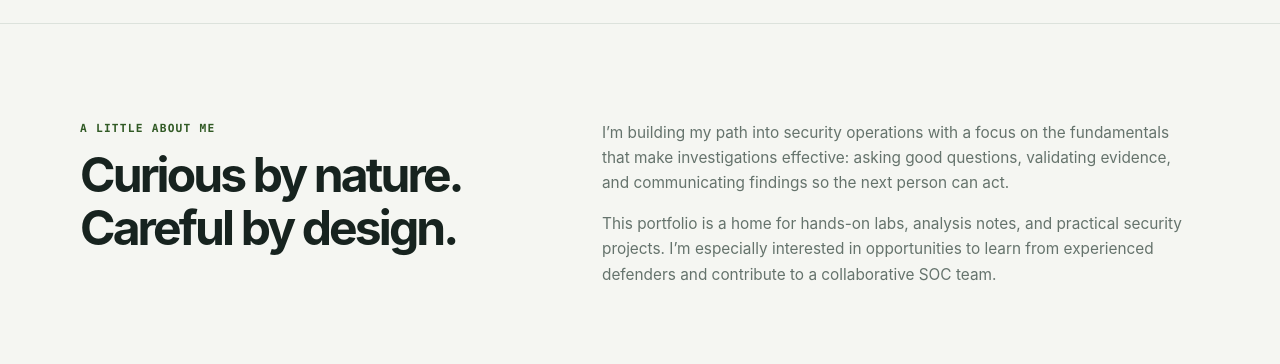
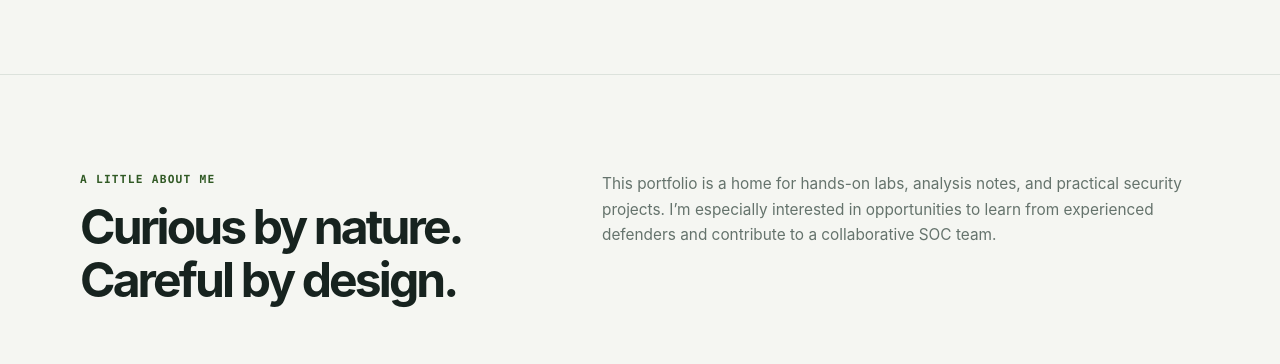
Before and after one commit to i-esegbue/i-esegbue.github.io, a plain HTML site: page index.html in a window 1280 px wide. Shown: the part 1824-2188 px from the top of the page. Drawn offline with Linux system fonts and the light colour scheme.

Commit message:
updated about section

```diff
--- a/index.html
+++ b/index.html
@@ -94,10 +94,11 @@
                     <div>
                         <p class="section-kicker">Selected work</p>
                         <h2>Investigation mindset.<br>Practical work.</h2>
-                    </div>
-                    <p class="section-intro">
+                        <p class="section-intro">
                         Hands-on security projects in incident response, threat detection, and risk assessment.
                     </p>
+                    </div>
+
                 </div>
                 <div class="project-grid">
                     <a class="project-card project-card-link" href="https://github.com/i-esegbue/Enterprise-Phishing-Triage-and-SOC-Incident-Response" target="_blank" rel="noopener noreferrer" aria-label="View Enterprise Phishing Triage and SOC Incident Response project on GitHub (opens in a new tab)">
@@ -191,11 +192,6 @@
                     <h2>Curious by nature.<br>Careful by design.</h2>
                 </div>
                 <div class="about-copy">
-                    <p>
-                        I’m building my path into security operations with a focus on the fundamentals that make
-                        investigations effective: asking good questions, validating evidence, and communicating
-                        findings so the next person can act.
-                    </p>
                     <p>
                         This portfolio is a home for hands-on labs, analysis notes, and practical security projects.
                         I’m especially interested in opportunities to learn from experienced defenders and contribute
```
